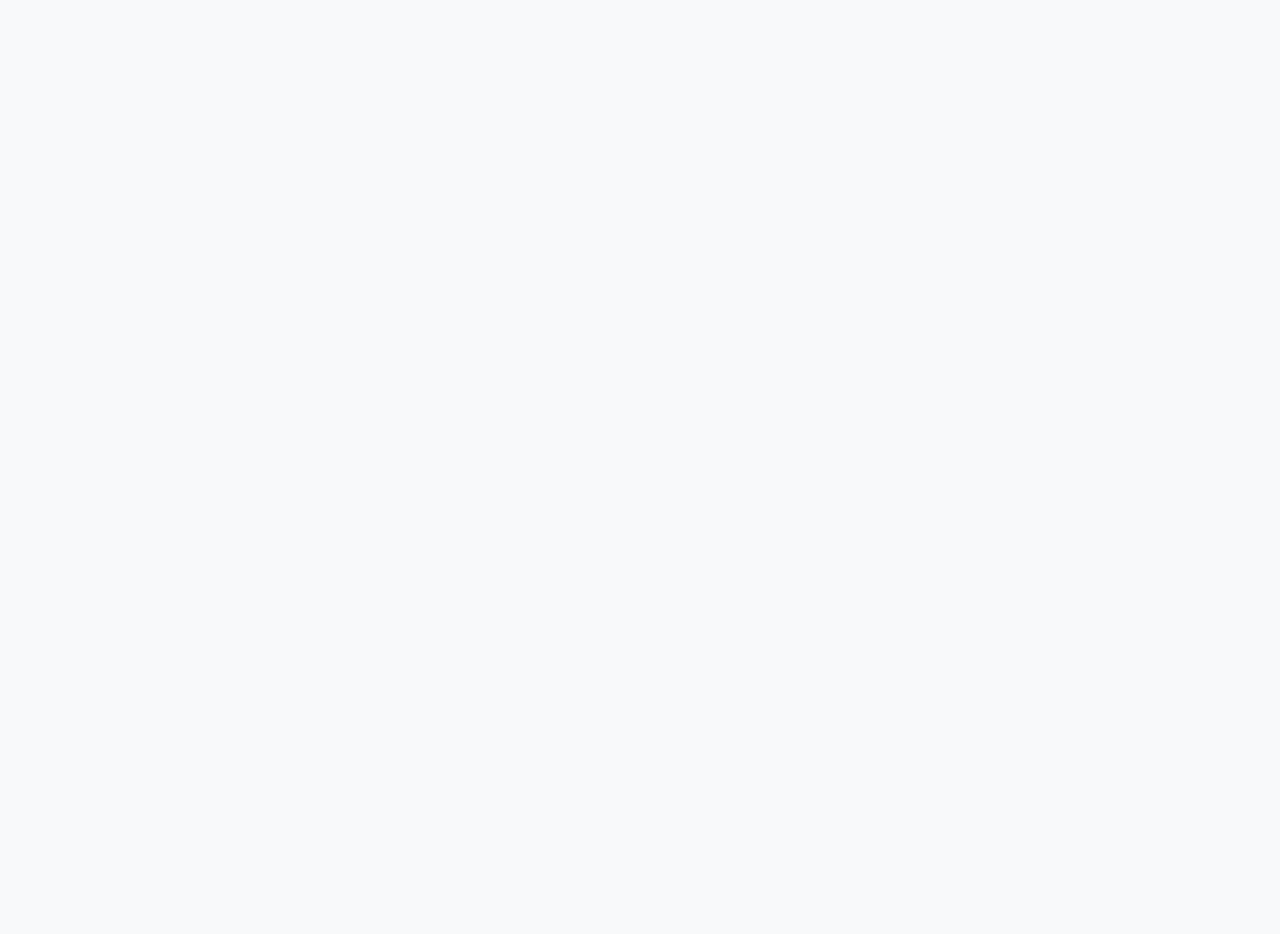
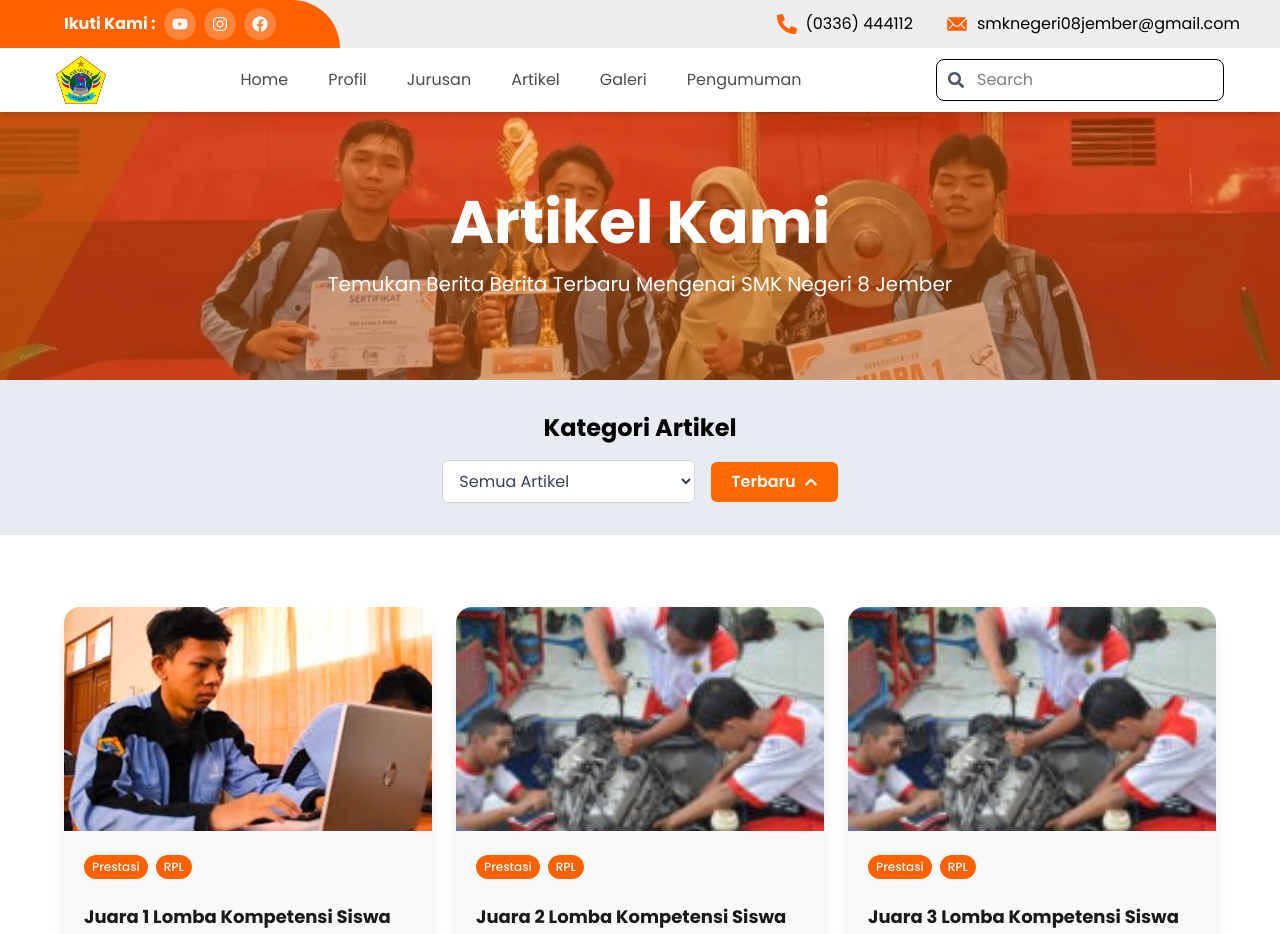
Before and after one commit to hanNajib/JHIC, a React (Vite) app in the folder smkn8jember/: page /articles in a window 1280 px wide. Before the commit this address had no page. Shown: the top 934 px of the page. Before the commit the page ends 800 px from the top, so only its background shows below. Built offline with nearby package versions, Linux system fonts and the light colour scheme.

Commit message:
artikel page done

```diff
--- a/smkn8jember/src/Router.jsx
+++ b/smkn8jember/src/Router.jsx
@@ -49,6 +49,7 @@ import Login from './page/Login'
 import MajorDetail from "./page/MajorDetail";
 import DetailArtikel from "./page/DetailArtikel";
 import VisiMisi from "./page/VisiMisi";
+import Articles from "./page/Articles";
 
 function Router() {
   return (
@@ -106,6 +107,7 @@ function Router() {
         <Route path="/headmaster" element={<HeadMaster />} />
         <Route path="/announcement" element={<Announcement />} />
         <Route path="/gallery" element={<Gallery />} />
+        <Route path="/articles" element={<Articles />} />
         <Route path="/major/detail" element={<MajorDetail />} />
         <Route path="/visi-misi" element={<VisiMisi />} />
         <Route path="/login" element={<Login/>} />
--- a/smkn8jember/src/constants/schoolData.js
+++ b/smkn8jember/src/constants/schoolData.js
@@ -87,6 +87,26 @@ export const SCHOOL_PROGRAMS = [
     subjects: ['Teknologi Perbenihan', 'Produksi Benih', 'Pengujian Mutu Benih', 'Penyimpanan Benih', 'Pemasaran Benih']
   }
 ];
+
+export const ARTICLE_CATEGORIES = [
+  { id: 'all', label: 'Semua Artikel' },
+  { id: 'rpl', label: 'RPL' },
+  { id: 'tkj', label: 'TKJ' },
+  { id: 'dkv', label: 'DKV' },
+  { id: 'tkr', label: 'TKR' },
+  { id: 'tsm', label: 'TSM' },
+  { id: 'atph', label: 'ATPH' },
+  { id: 'apt', label: 'APT' },
+  { id: 'prestasi', label: 'Prestasi' },
+  { id: 'event', label: 'Event' },
+  { id: 'karya-siswa', label: 'Karya Siswa' },
+  { id: 'ekstrakurikuler', label: 'Ekstrakurikuler' },
+  { id: 'kunjungan', label: 'Kunjungan' },
+  { id: 'teaching-factory', label: 'Teaching Factory' },
+  { id: 'keagamaan', label: 'Keagamaan' },
+  { id: 'edukasi', label: 'Edukasi' },
+];
+
 
 export const SAMPLE_ARTICLES = [
   {
--- /dev/null
+++ b/smkn8jember/src/page/Articles.jsx
@@ -0,0 +1,97 @@
+import React, { useState } from "react";
+import Navbar from "../components/Navbar";
+import Footer from "../components/Footer";
+import { FaChevronDown, FaChevronUp } from "react-icons/fa";
+import { ARTICLE_CATEGORIES } from "../constants/schoolData";
+import { useArticles } from "../hooks/useSchool";
+import { ArticleCard, Button } from "../components/ui";
+
+const Articles = () => {
+  const [sort, setSort] = useState("terbaru");
+  const { visibleArticles, isLoading } = useArticles();
+  const [category, setCategory] = useState("");
+  return (
+    <>
+      <Navbar />
+      <section
+        className="flex flex-col items-center justify-center py-20 relative text-center"
+        style={{
+          backgroundImage: "url('/assets/images/header-artikel.jpg')",
+          backgroundSize: "cover",
+          backgroundPosition: "center",
+        }}
+      >
+        <div className="absolute inset-0 w-full h-full bg-orange-500 opacity-40 pointer-events-none z-0"></div>
+
+        <div className="relative z-10 max-w-3xl">
+          <h1 className="font-poppins font-bold text-white text-4xl md:text-6xl mb-4">
+            Artikel Kami
+          </h1>
+          <p className="font-poppins hidden md:block text-white text-lg md:text-xl leading-relaxed">
+            Temukan Berita Berita Terbaru Mengenai SMK Negeri 8 Jember
+          </p>
+        </div>
+      </section>
+
+      <section className="bg-[#e6ecf2] flex flex-col items-center justify-center py-8 px-6">
+        <h1 className="text-2xl font-bold mb-4 text-center">
+          Kategori Artikel
+        </h1>
+
+        <div className="flex flex-col sm:flex-row items-center justify-center gap-4">
+          <select
+            aria-label="Pilih kategori"
+            value={category}
+            onChange={(e) => setCategory(e.target.value)}
+            className="w-full border border-gray-300 rounded-md py-2 pl-3 pr-20 focus:outline-none bg-white text-gray-700"
+          >
+            {" "}
+            {ARTICLE_CATEGORIES.map((c) => (
+              <option key={c.id} value={c.id}>
+                {" "}
+                {c.label}{" "}
+              </option>
+            ))}{" "}
+          </select>
+
+          <button
+            onClick={() => setSort(sort === "terbaru" ? "terlama" : "terbaru")}
+            className="flex items-center justify-center gap-2 px-5 py-2 bg-orange-500 hover:bg-orange-600 text-white font-semibold rounded-md transition"
+          >
+            {sort === "terbaru" ? (
+              <>
+                Terbaru <FaChevronUp className="text-sm" />
+              </>
+            ) : (
+              <>
+                Teralama <FaChevronDown className="text-sm" />
+              </>
+            )}
+          </button>
+        </div>
+      </section>
+
+      <section className="bg-white flex flex-col items-center justify-center py-8 px-16">
+        <div className="grid md:grid-cols-2 lg:grid-cols-3 w-full pt-10 gap-6 items-stretch pb-4">
+          {visibleArticles.map((article, index) => (
+            <ArticleCard
+              key={article.id}
+              article={article}
+              className={
+                index >= 3 ? "hidden md:flex md:flex-col md:flex-none" : ""
+              }
+            />
+          ))}
+        </div>
+      </section>
+      <div className="w-full py-6 bg-white">
+        <div className="w-full max-w-6xl mx-auto px-6 md:px-16 flex justify-center">
+          <Button>Tampilkan Lebih Banyak Artikel</Button>
+        </div>
+      </div>
+      <Footer />
+    </>
+  );
+};
+
+export default Articles;
```
Also changed, not shown: smkn8jember/public/assets/images/header-artikel.jpg (added).
